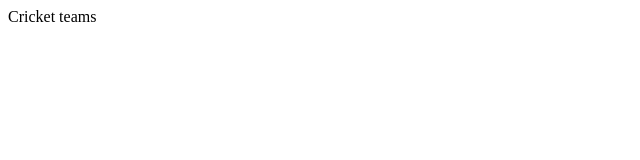
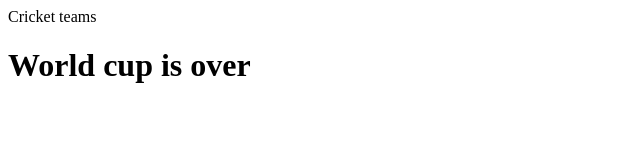
Before and after one commit to prayagpatel/winguidemo, a plain HTML site: page WebContent/Index.html in a window 1280 px wide. Shown: the whole page, without its empty margins (0-640 px from the left). Drawn offline with Linux system fonts and the light colour scheme.

Commit message:
Added 1st comment
World cup is over

```diff
--- a/WebContent/Index.html
+++ b/WebContent/Index.html
@@ -6,5 +6,6 @@
 </head>
 <body>
 <span> Cricket teams </span>
+<h1>World cup is over</h1>
 </body>
 </html>
```
